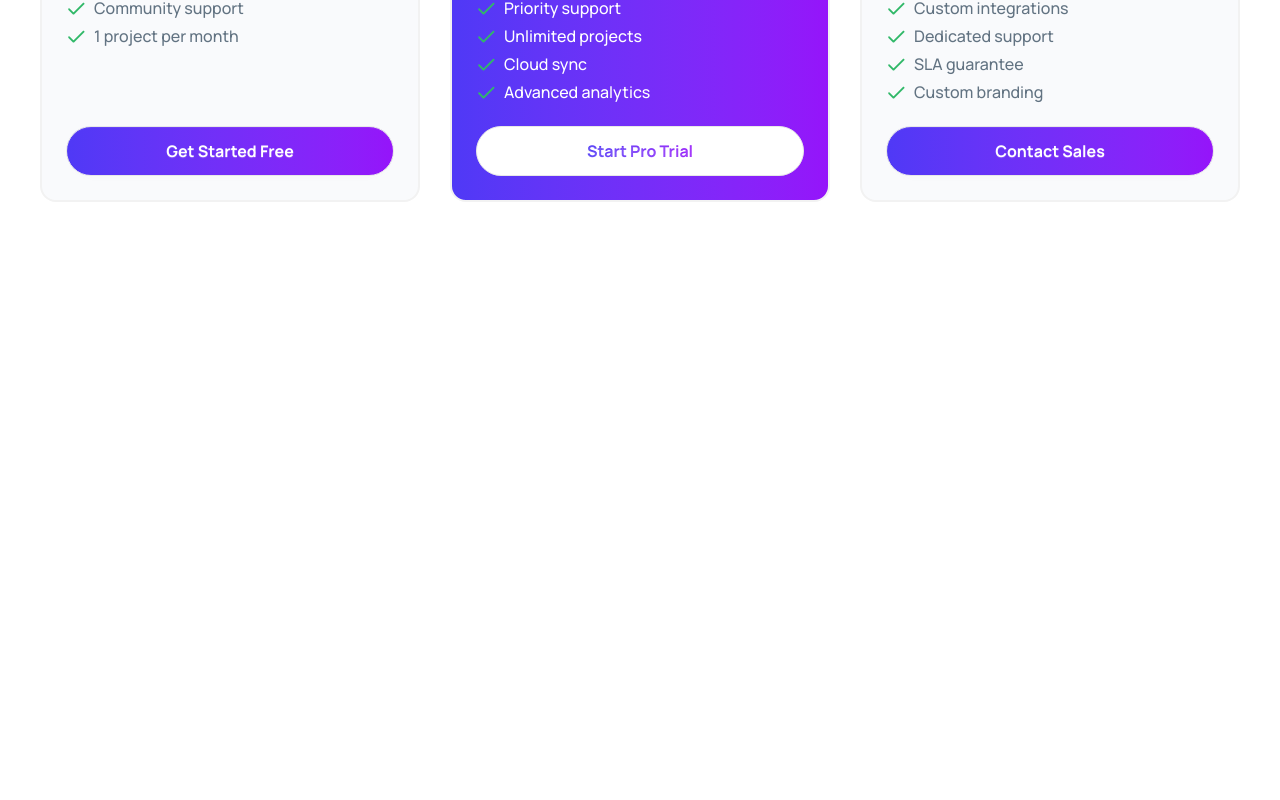
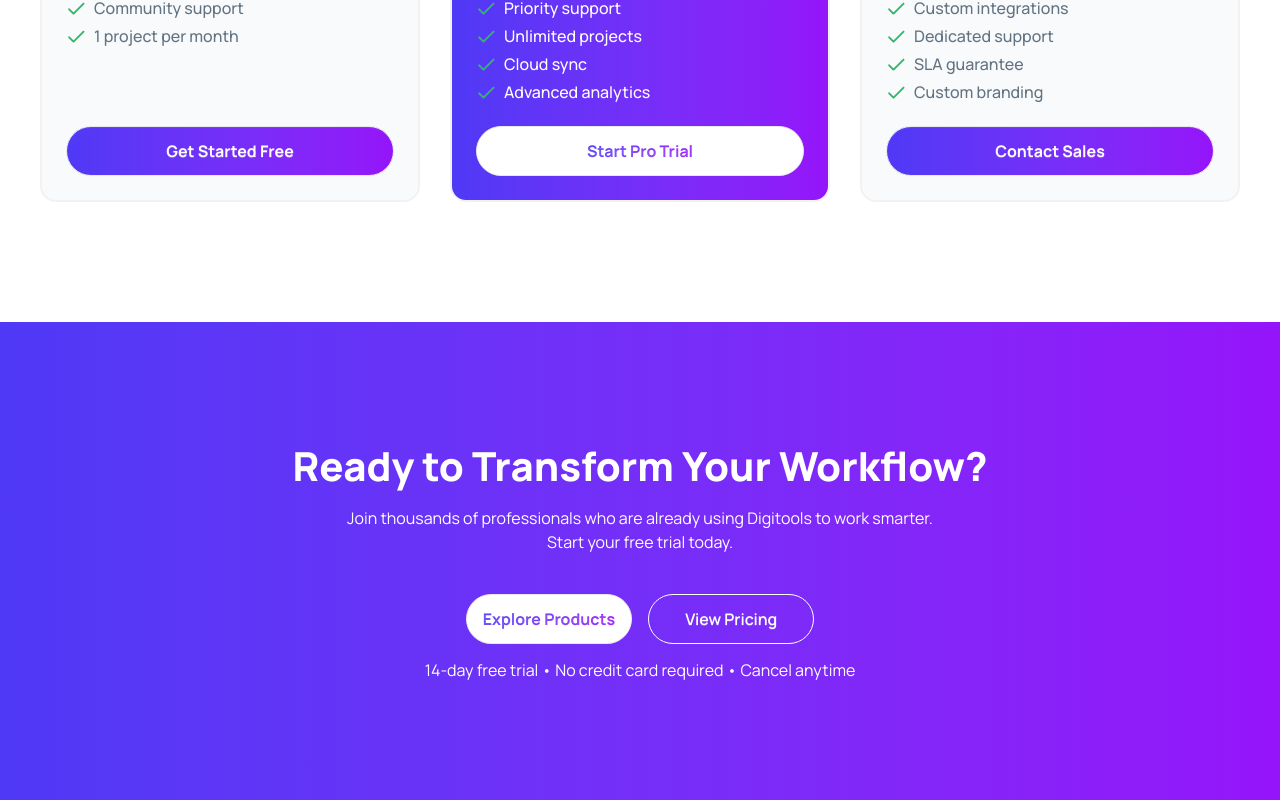
Before and after one commit to muntasirSayem/digitools-platform, a React (Vite) app: page / in a window 1280 px wide. Shown: the part 3810-4610 px from the top of the page. Before the commit the page ends 4132 px from the top, so only its background shows below. Built offline with nearby package versions, Linux system fonts and the light colour scheme.

Commit message:
added workflow section

```diff
--- a/src/App.jsx
+++ b/src/App.jsx
@@ -7,6 +7,7 @@
 import Stats from "./components/Stats";
 import Steps from "./components/Steps";
 import Pricing from "./components/Pricing";
+import Workflow from "./components/Workflow";
 
 const getProducts = async () => {
   const res = await fetch("/products.json");
@@ -75,6 +76,7 @@
 
       <Steps></Steps>
       <Pricing></Pricing>
+      <Workflow></Workflow>
 
       <ToastContainer></ToastContainer>
     </>
--- /dev/null
+++ b/src/components/Workflow.jsx
@@ -0,0 +1,34 @@
+function Workflow() {
+  return (
+    <div className="bg-gradient-to-r from-[#4F39F6] to-[#9514FA] text-white py-30 px-6 lg:px-0">
+      <div className="max-w-300 mx-auto">
+        <div className="text-center mb-10">
+          <h1 className="text-3xl sm:text-[2.5rem] font-extrabold mb-4">
+            Ready to Transform Your Workflow?
+          </h1>
+          <p className="text-[1rem] leading-6">
+            Join thousands of professionals who are already using Digitools to
+            work smarter.
+            <br />
+            Start your free trial today.
+          </p>
+        </div>
+        <div className="flex justify-center flex-col sm:flex-row mx-auto gap-4 mb-4">
+          <button className="btn shadow-none bg-white rounded-full text-white text-[1rem] font-bold px-4 py-6 hover:bg-[#F9FAFC]">
+            <span className="bg-gradient-to-r from-[#4F39F6] to-[#9514FA] bg-clip-text text-transparent">
+              Explore Products
+            </span>
+          </button>
+          <button className="btn shadow-none bg-transparent border-white rounded-full text-white text-[1rem] font-semibold px-9 py-6 hover:brightness-90">
+            View Pricing
+          </button>
+        </div>
+        <p className="text-center text-[1rem] leading-5">
+          14-day free trial • No credit card required • Cancel anytime
+        </p>
+      </div>
+    </div>
+  );
+}
+
+export default Workflow;
```
